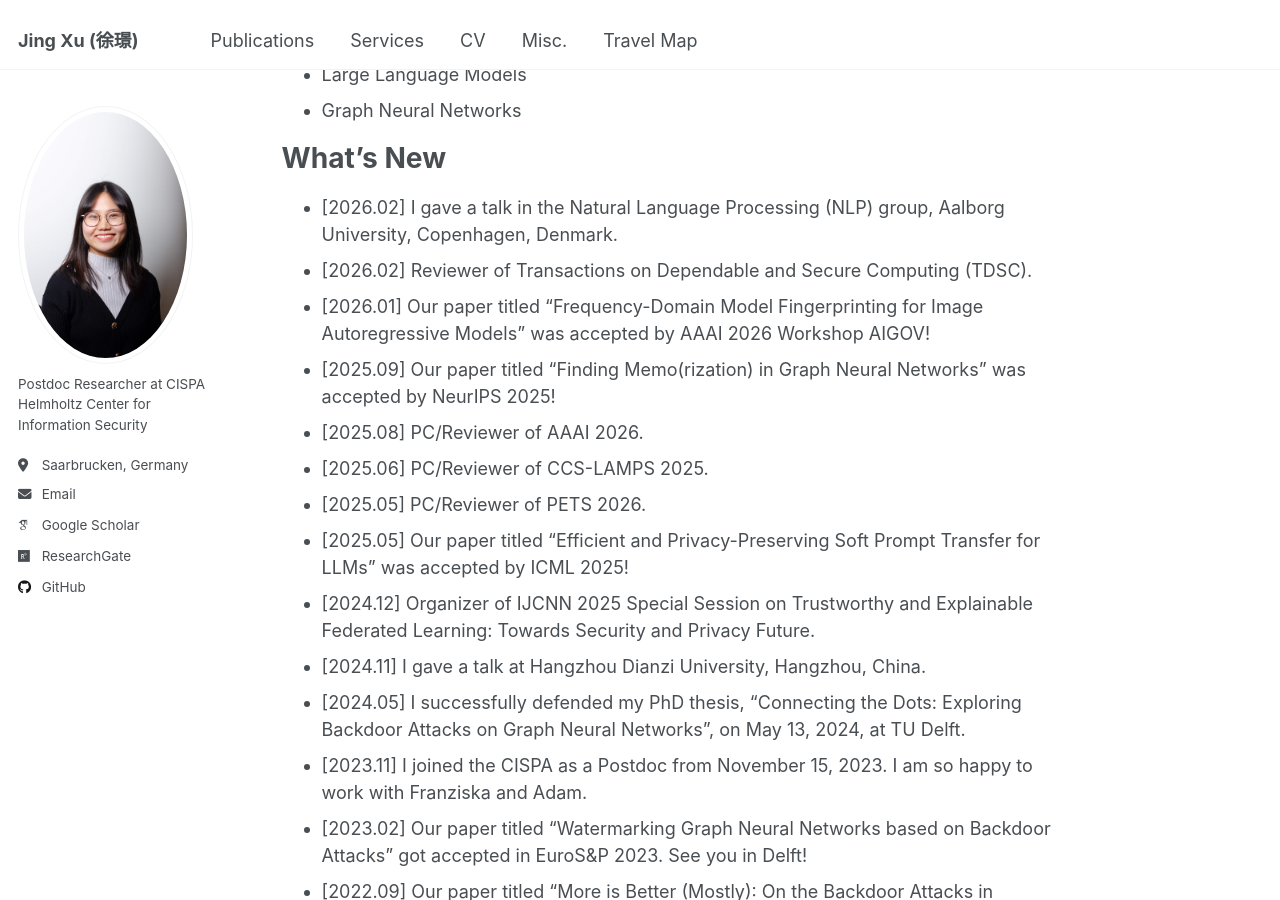
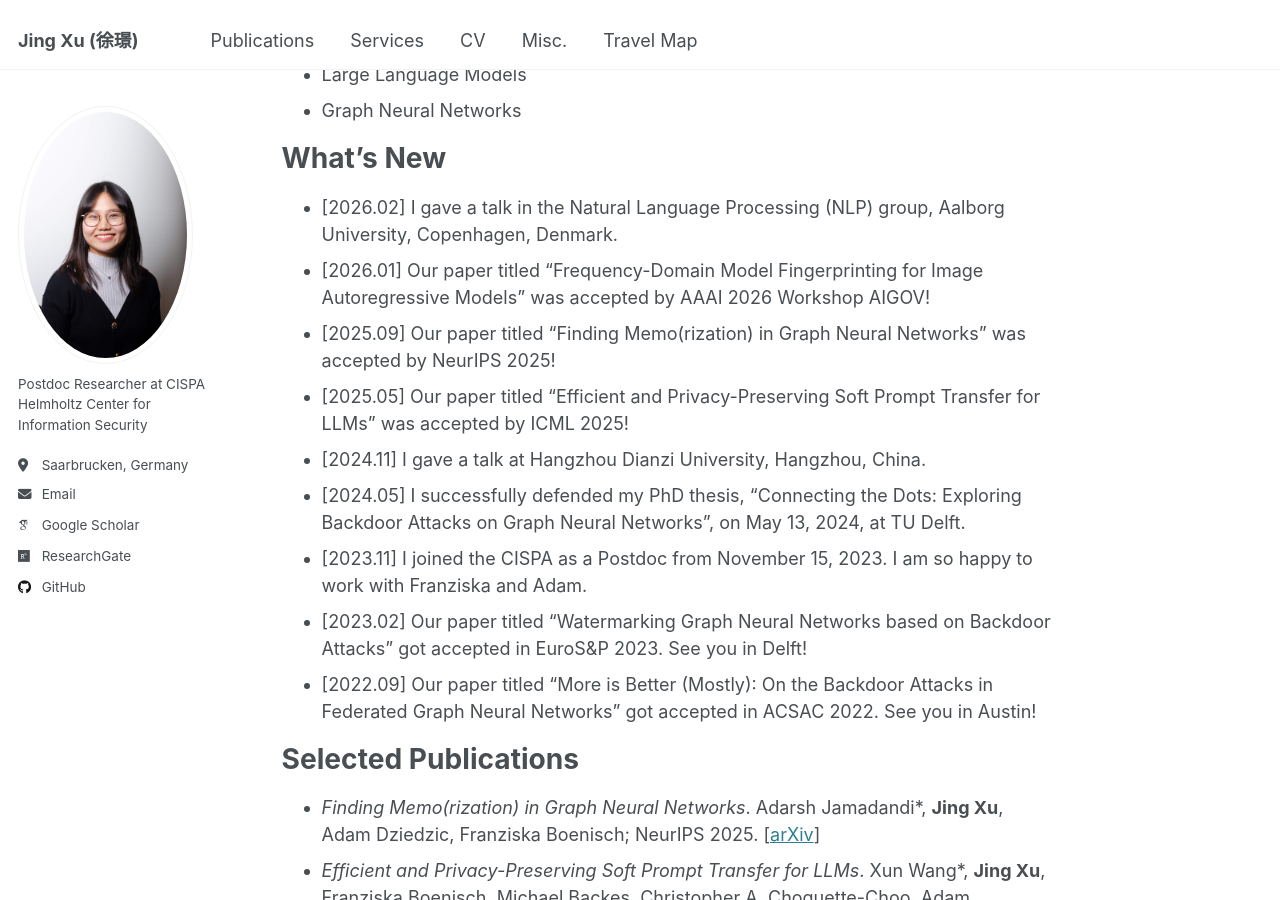
Before and after one commit to xujing1994/xujing1994.github.io, a Jekyll site: the page built from _pages/about.md, in a window 1280 px wide and 900 px high, scrolled down 357 px. Built offline with Jekyll 4.4.1, drawn with Linux system fonts in a browser that asks for light colours; some web fonts are replaced.

Commit message:
Update about page with recent activities
Removed several reviewer roles and added a new talk entry.

```diff
--- a/_pages/about.md
+++ b/_pages/about.md
@@ -20,14 +20,9 @@ Research Interests
 What's New
 ======
 * [2026.02] I gave a talk in the Natural Language Processing (NLP) group, Aalborg University, Copenhagen, Denmark.
-* [2026.02] Reviewer of Transactions on Dependable and Secure Computing (TDSC).
 * [2026.01] Our paper titled "Frequency-Domain Model Fingerprinting for Image Autoregressive Models" was accepted by AAAI 2026 Workshop AIGOV!
 * [2025.09] Our paper titled "Finding Memo(rization) in Graph Neural Networks" was accepted by NeurIPS 2025!
-* [2025.08] PC/Reviewer of AAAI 2026.
-* [2025.06] PC/Reviewer of CCS-LAMPS 2025.
-* [2025.05] PC/Reviewer of PETS 2026.
 * [2025.05] Our paper titled "Efficient and Privacy-Preserving Soft Prompt Transfer for LLMs" was accepted by ICML 2025!
-* [2024.12] Organizer of IJCNN 2025 Special Session on Trustworthy and Explainable Federated Learning: Towards Security and Privacy Future.
 * [2024.11] I gave a talk at Hangzhou Dianzi University, Hangzhou, China.
 * [2024.05] I successfully defended my PhD thesis, "Connecting the Dots: Exploring Backdoor Attacks on Graph Neural Networks", on May 13, 2024, at TU Delft.
 * [2023.11] I joined the CISPA as a Postdoc from November 15, 2023. I am so happy to work with Franziska and Adam.
```
